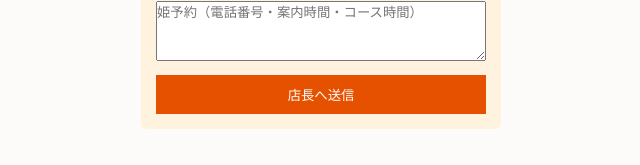
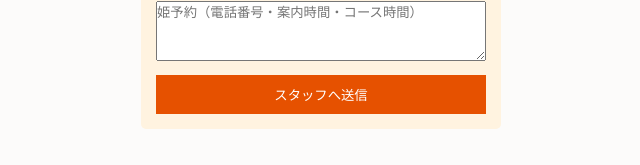
Before and after one commit to boat-s-1/resort-style, a Next.js app: page /mypage in a window 1280 px wide. Shown: the part 512-677 px from the top of the page, without its empty margins (319-959 px from the left). Built offline with nearby package versions, Linux system fonts and the light colour scheme; no server answers.

Commit message:
Update page.js

```diff
--- a/app/mypage/page.js
+++ b/app/mypage/page.js
@@ -103,7 +103,7 @@ function MyPageContent() {
     onClick={() => sendReport(message)}
     style={{ width: '100%', marginTop: '5px', background: '#e65100', color: '#fff', border: 'none', padding: '10px', cursor: 'pointer' }}
   >
-    店長へ送信
+    スタッフへ送信
   </button>
 </div>
     </div>
```
